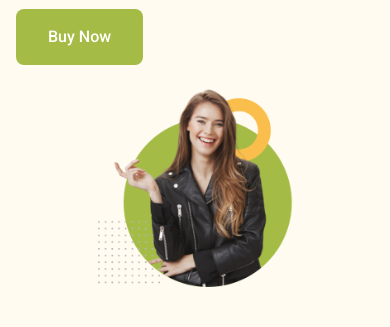
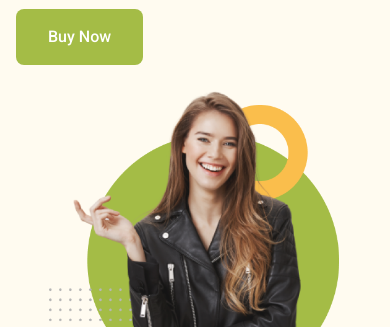
Before and after one commit to billadin/ph-penguin-fashion, a plain HTML site: page index.html in a window 390 px wide. Shown: the part 517-844 px from the top of the page. Drawn offline with nearby package versions, Linux system fonts and the light colour scheme.

Commit message:
fixed image size

```diff
--- a/index.html
+++ b/index.html
@@ -40,7 +40,7 @@
                     and typesetting industry.</p>
                 <button class="banner-btn py-4 px-8 rounded-lg bg-[#A4BC46] text-[#FFF] text-base font-medium roboto">Buy Now</button>
             </div>
-            <div class="banner-img-container w-1/2 mx-auto  mt-5 md:m-0">
+            <div class="banner-img-container w-3/4 md:w-1/2 mx-auto  mt-5 md:m-0">
                 <img src="images/model.png">
             </div>
         </div>
```
